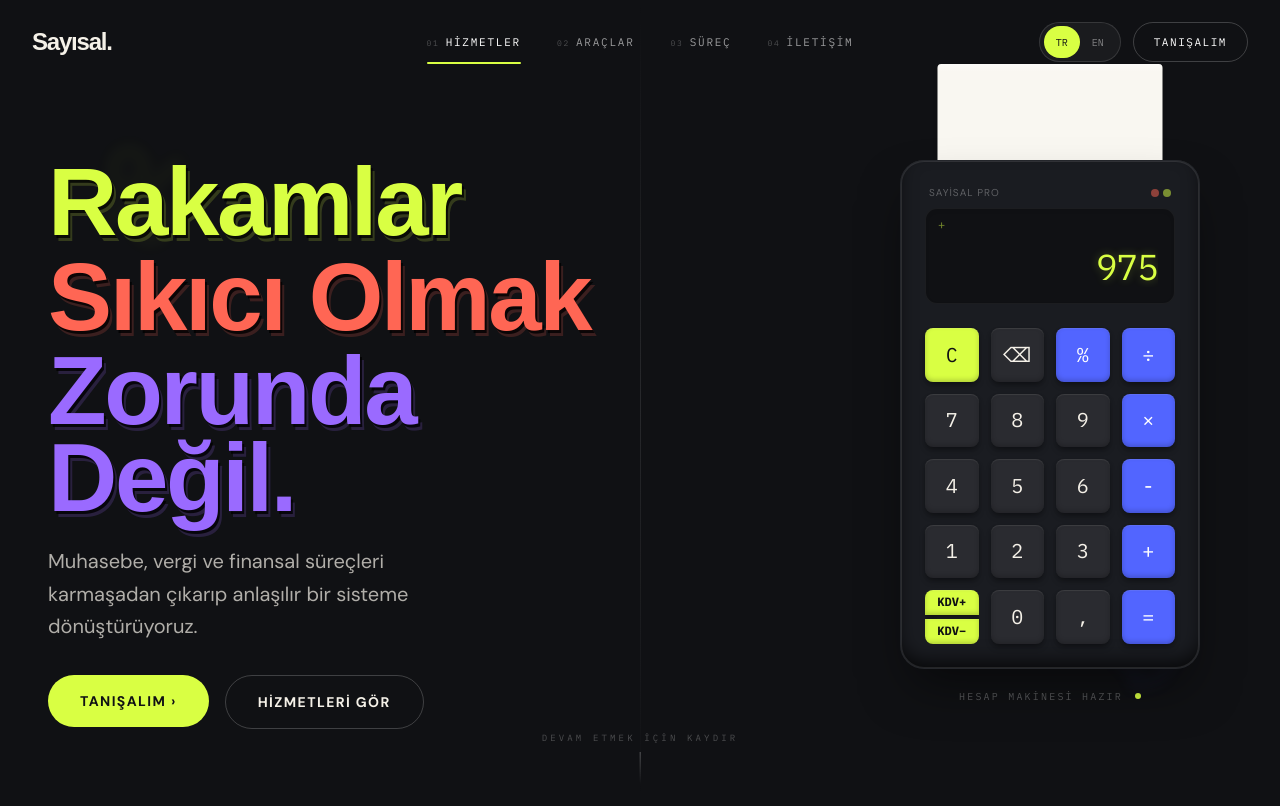
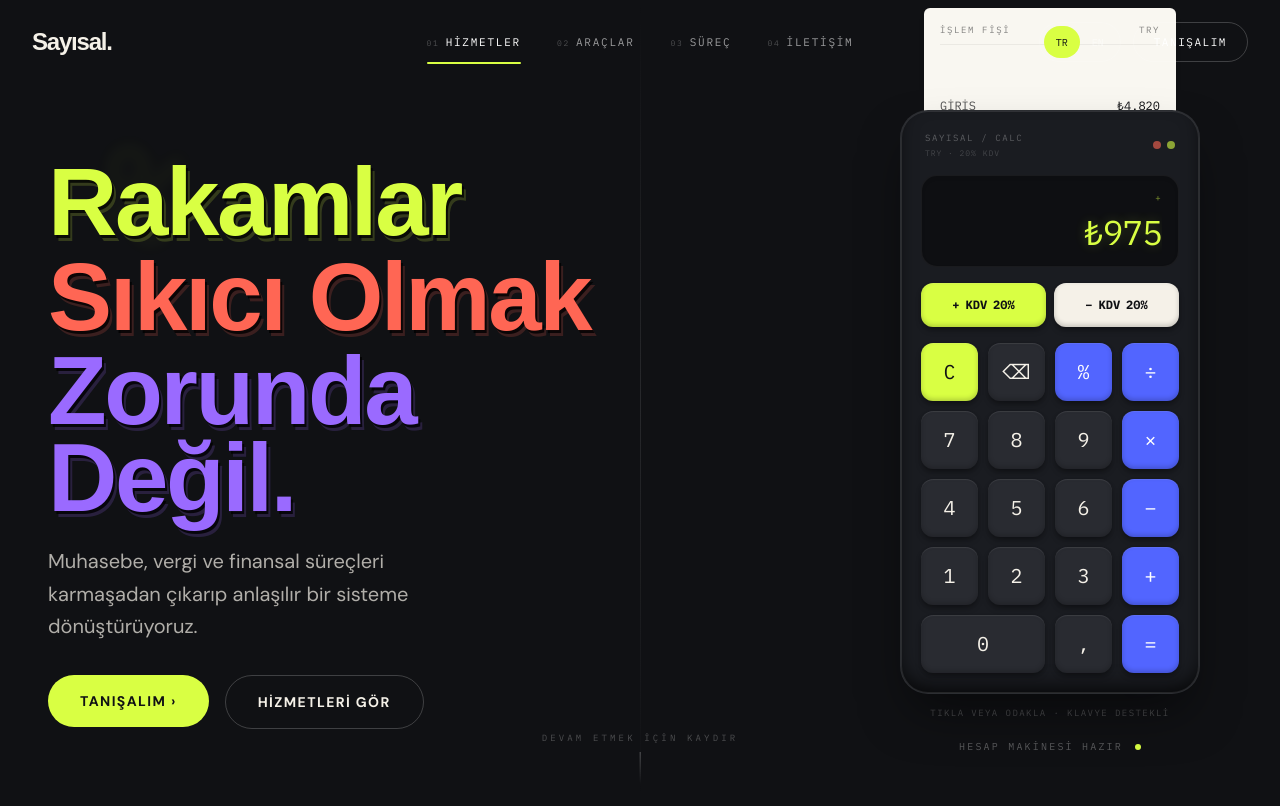
Before and after one commit to omeryigitler/muhasebe, a React (Vite) app: page / in a window 1280 px wide. Shown: the top 806 px of the page. Built offline with nearby package versions, Linux system fonts and the light colour scheme; a web font is replaced by a local one.

Commit message:
feat: rebuild calculator interaction and financial behavior

```diff
--- a/src/components/Calculator.tsx
+++ b/src/components/Calculator.tsx
@@ -1,11 +1,14 @@
-import React, { useState, useEffect, forwardRef, useImperativeHandle, useRef } from 'react';
+import React, { useEffect, useRef, useState, forwardRef, useImperativeHandle } from 'react';
 import { cn } from '../utils/cn';
 import { APP_CONFIG, getFinanceLocale } from '../config';
 import { useLanguage } from '../context/LanguageContext';
 
+export type CalculatorDemoPreset = 'bookkeeping' | 'vat' | 'payroll' | 'reporting';
+
 export type CalculatorHandle = {
   simulatePress: (key: string) => void;
   setDisplay: (val: string) => void;
+  setDemo: (preset: CalculatorDemoPreset) => void;
 };
 
 interface CalculatorProps {
@@ -33,6 +36,8 @@ export const Calculator = forwardRef<CalculatorHandle, CalculatorProps>(
     const [waitingForNewValue, setWaitingForNewValue] = useState(false);
     const [receipt, setReceipt] = useState<ReceiptEntry[]>([]);
     const [activeKey, setActiveKey] = useState<string | null>(null);
+    const [error, setError] = useState<string | null>(null);
+    const [keyboardActive, setKeyboardActive] = useState(false);
 
     const receiptRef = useRef<HTMLDivElement>(null);
     const rootRef = useRef<HTMLDivElement>(null);
@@ -48,6 +53,15 @@ export const Calculator = forwardRef<CalculatorHandle, CalculatorProps>(
       return Number.isFinite(parsed) ? parsed : 0;
     };
 
+    const resetCore = () => {
+      setDisplay('0');
+      setPreviousValue(null);
+      setOperator(null);
+      setWaitingForNewValue(false);
+      setReceipt([]);
+      setError(null);
+    };
+
     const addToReceipt = (kind: ReceiptEntryKind, amount: number, entryOperator?: string) => {
       setReceipt((prev) => [...prev, {
         id: Date.now() + Math.random(),
@@ -57,46 +71,118 @@ export const Calculator = forwardRef<CalculatorHandle, CalculatorProps>(
       }]);
     };
 
-    const formatCurrency = (num: number) => {
-      return new Intl.NumberFormat(finance.locale, {
+    const makeReceipt = (entries: Array<Omit<ReceiptEntry, 'id'>>) => {
+      const base = Date.now();
+      return entries.map((entry, index) => ({ ...entry, id: base + index }));
+    };
+
+    const formatCurrency = (num: number) => new Intl.NumberFormat(finance.locale, {
       style: 'currency',
       currency: finance.code,
       currencyDisplay: 'narrowSymbol',
       minimumFractionDigits: 0,
       maximumFractionDigits: 2,
     }).format(num);
+
+    const formatLiveDisplay = (raw: string) => {
+      if (error) return error;
+
+      const negative = raw.startsWith('-');
+      const unsigned = negative ? raw.slice(1) : raw;
+      const hasDecimal = unsigned.includes('.');
+      const [integerPart = '0', fractionPart = ''] = unsigned.split('.');
+      const integerValue = Number(integerPart || '0');
+      const grouped = new Intl.NumberFormat(finance.locale, {
+        useGrouping: true,
+        maximumFractionDigits: 0,
+      }).format(Number.isFinite(integerValue) ? integerValue : 0);
+      const decimal = language === 'tr' ? ',' : '.';
+
+      return `${negative ? '-' : ''}${finance.symbol}${grouped}${hasDecimal ? `${decimal}${fractionPart}` : ''}`;
     };
 
     const getReceiptLabel = (entry: ReceiptEntry) => {
       switch (entry.kind) {
-        case 'entry':
-          return t('calc.entry');
-        case 'operation':
-          return entry.operator || '';
-        case 'total':
-          return t('calc.total');
-        case 'vat-add':
-          return `+ ${t('calc.vat')} ${APP_CONFIG.vatRate}%`;
-        case 'vat-remove':
-          return `− ${t('calc.vat')} ${APP_CONFIG.vatRate}%`;
-        default:
-          return '';
+        case 'entry': return t('calc.entry');
+        case 'operation': return entry.operator || '';
+        case 'total': return t('calc.total');
+        case 'vat-add': return `+ ${t('calc.vat')} ${APP_CONFIG.vatRate}%`;
+        case 'vat-remove': return `− ${t('calc.vat')} ${APP_CONFIG.vatRate}%`;
+        default: return '';
       }
     };
 
-    const calculate = (a: number, b: number, op: string) => {
+    const calculate = (a: number, b: number, op: string): number | null => {
       switch (op) {
         case '+': return a + b;
         case '-': return a - b;
         case '×': return a * b;
-        case '÷': return b === 0 ? 0 : a / b;
+        case '÷': return b === 0 ? null : a / b;
         default: return b;
       }
     };
 
+    const fail = () => {
+      setError(language === 'tr' ? 'HATA' : 'ERROR');
+      setPreviousValue(null);
+      setOperator(null);
+      setWaitingForNewValue(true);
+    };
+
+    const setDemo = (preset: CalculatorDemoPreset) => {
+      setError(null);
+      setPreviousValue(null);
+      setOperator(null);
+      setWaitingForNewValue(true);
+
+      if (preset === 'bookkeeping') {
+        setDisplay('5795');
+        setReceipt(makeReceipt([
+          { kind: 'entry', amount: 4820 },
+          { kind: 'operation', amount: 975, operator: '+' },
+          { kind: 'total', amount: 5795 },
+        ]));
+      } else if (preset === 'vat') {
+        setDisplay('6954');
+        setReceipt(makeReceipt([
+          { kind: 'entry', amount: 5795 },
+          { kind: 'vat-add', amount: 1159 },
+          { kind: 'total', amount: 6954 },
+        ]));
+      } else if (preset === 'payroll') {
+        setDisplay('42000');
+        setReceipt(makeReceipt([
+          { kind: 'entry', amount: 32500 },
+          { kind: 'operation', amount: 9500, operator: '+' },
+          { kind: 'total', amount: 42000 },
+        ]));
+      } else {
+        setDisplay('14750');
+        setReceipt(makeReceipt([
+          { kind: 'entry', amount: 34200 },
+          { kind: 'operation', amount: 19450, operator: '−' },
+          { kind: 'total', amount: 14750 },
+        ]));
+      }
+    };
+
     const handlePress = (key: string, source: 'user' | 'simulation' = 'user') => {
-      if (source === 'user') {
-        onInteract?.();
+      if (source === 'user') onInteract?.();
+
+      if (error) {
+        if (key === 'C') {
+          resetCore();
+          return;
+        }
+        if (/[0-9]/.test(key) || key === '.') {
+          setError(null);
+          setPreviousValue(null);
+          setOperator(null);
+          setWaitingForNewValue(false);
+          setReceipt([]);
+          setDisplay(key === '.' ? '0.' : key);
+        }
+        return;
       }
 
       if (/[0-9]/.test(key)) {
@@ -106,29 +192,41 @@ export const Calculator = forwardRef<CalculatorHandle, CalculatorProps>(
         } else {
           setDisplay(display === '0' ? key : display + key);
         }
-      } else if (key === '.') {
+        return;
+      }
+
+      if (key === '.') {
         if (waitingForNewValue) {
           setDisplay('0.');
           setWaitingForNewValue(false);
         } else if (!display.includes('.')) {
           setDisplay(display + '.');
         }
-      } else if (key === 'C') {
-        setDisplay('0');
-        setPreviousValue(null);
-        setOperator(null);
-        setWaitingForNewValue(false);
-        setReceipt([]);
-      } else if (key === '⌫') {
+        return;
+      }
+
+      if (key === 'C') {
+        resetCore();
+        return;
+      }
+
+      if (key === '⌫') {
         if (waitingForNewValue) return;
         setDisplay(display.length > 1 ? display.slice(0, -1) : '0');
-      } else if (['+', '-', '×', '÷'].includes(key)) {
+        return;
+      }
+
+      if (['+', '-', '×', '÷'].includes(key)) {
         const currentNum = parseDisplay();
         if (previousValue === null) {
           setPreviousValue(currentNum);
           addToReceipt('entry', currentNum);
         } else if (operator && !waitingForNewValue) {
           const result = calculate(previousValue, currentNum, operator);
+          if (result === null) {
+            fail();
+            return;
+          }
           setDisplay(toDisplayValue(result));
           setPreviousValue(result);
           addToReceipt('operation', currentNum, operator);
@@ -136,10 +234,17 @@ export const Calculator = forwardRef<CalculatorHandle, CalculatorProps>(
         }
         setOperator(key);
         setWaitingForNewValue(true);
-      } else if (key === '=') {
+        return;
+      }
+
+      if (key === '=') {
         const currentNum = parseDisplay();
         if (operator && previousValue !== null) {
           const result = calculate(previousValue, currentNum, operator);
+          if (result === null) {
+            fail();
+            return;
+          }
           setDisplay(toDisplayValue(result));
           addToReceipt('operation', currentNum, operator);
           addToReceipt('total', result);
@@ -147,25 +252,40 @@ export const Calculator = forwardRef<CalculatorHandle, CalculatorProps>(
           setOperator(null);
           setWaitingForNewValue(true);
         }
-      } else if (key === 'VAT+') {
+        return;
+      }
+
+      if (key === '%') {
+        const currentNum = parseDisplay();
+        let percentageValue = currentNum / 100;
+        if (previousValue !== null && operator && ['+', '-'].includes(operator)) {
+          percentageValue = previousValue * (currentNum / 100);
+        }
+        setDisplay(toDisplayValue(percentageValue));
+        setWaitingForNewValue(false);
+        return;
+      }
+
+      if (key === 'VAT+') {
         const currentNum = parseDisplay();
         const vatAmount = currentNum * (APP_CONFIG.vatRate / 100);
         const total = currentNum + vatAmount;
         setDisplay(toDisplayValue(total));
+        addToReceipt('entry', currentNum);
         addToReceipt('vat-add', vatAmount);
         addToReceipt('total', total);
         setWaitingForNewValue(true);
-      } else if (key === 'VAT-') {
+        return;
+      }
+
+      if (key === 'VAT-') {
         const currentNum = parseDisplay();
         const net = currentNum / (1 + APP_CONFIG.vatRate / 100);
         const vatAmount = currentNum - net;
         setDisplay(toDisplayValue(net));
+        addToReceipt('entry', currentNum);
         addToReceipt('vat-remove', vatAmount);
         addToReceipt('total', net);
-        setWaitingForNewValue(true);
-      } else if (key === '%') {
-        const currentNum = parseDisplay();
-        setDisplay(toDisplayValue(currentNum / 100));
         setWaitingForNewValue(true);
       }
     };
@@ -177,28 +297,25 @@ export const Calculator = forwardRef<CalculatorHandle, CalculatorProps>(
         window.setTimeout(() => setActiveKey(null), 150);
       },
       setDisplay: (val) => {
+        setError(null);
         setDisplay(val);
-      }
+      },
+      setDemo,
     }));
 
     useEffect(() => {
-      if (receiptRef.current) {
-        receiptRef.current.scrollTop = receiptRef.current.scrollHeight;
-      }
+      if (receiptRef.current) receiptRef.current.scrollTop = receiptRef.current.scrollHeight;
     }, [receipt]);
 
     useEffect(() => {
-      const handleKeyDown = (e: KeyboardEvent) => {
-        if (e.metaKey || e.ctrlKey || e.altKey) return;
-
-        const target = e.target as HTMLElement | null;
-        if (target?.closest('input, textarea, select, [contenteditable="true"]')) return;
+      const handleKeyDown = (event: KeyboardEvent) => {
+        if (event.metaKey || event.ctrlKey || event.altKey) return;
 
         const root = rootRef.current;
-        if (!root) return;
-        const rect = root.getBoundingClientRect();
-        const isVisible = rect.bottom > 0 && rect.top < window.innerHeight && rect.right > 0 && rect.left < window.innerWidth;
-        if (!isVisible) return;
+        const activeElement = document.activeElement as HTMLElement | null;
+        if (!root || !activeElement || !root.contains(activeElement)) return;
+        if (activeElement.matches('input, textarea, select, [contenteditable="true"]')) return;
+        if (activeElement instanceof HTMLButtonElement && (event.key === 'Enter' || event.key === ' ')) return;
 
         const keyMap: Record<string, string> = {
           Enter: '=',
@@ -208,18 +325,20 @@ export const Calculator = forwardRef<CalculatorHandle, CalculatorProps>(
           '/': '÷',
           ',': language === 'tr' ? '.' : ',',
         };
-        const mappedKey = keyMap[e.key] || e.key;
+        const mappedKey = keyMap[event.key] || event.key;
         const validKeys = ['0','1','2','3','4','5','6','7','8','9','.','+','-','×','÷','=','C','⌫','%'];
+
         if (validKeys.includes(mappedKey)) {
-          e.preventDefault();
+          event.preventDefault();
           setActiveKey(mappedKey);
           handlePress(mappedKey, 'user');
           window.setTimeout(() => setActiveKey(null), 150);
         }
       };
+
       window.addEventListener('keydown', handleKeyDown);
       return () => window.removeEventListener('keydown', handleKeyDown);
-    }, [display, previousValue, operator, waitingForNewValue, isInteractive, language]);
+    }, [display, previousValue, operator, waitingForNewValue, error, language]);
 
     const renderKey = (
       label: string,
@@ -228,13 +347,11 @@ export const Calculator = forwardRef<CalculatorHandle, CalculatorProps>(
       actionKey: string = label,
       ariaLabel?: string,
     ) => {
-      const baseClass = 'calc-btn relative flex items-center justify-center rounded-lg text-lg sm:text-xl font-mono select-none overflow-hidden active:translate-y-[2px]';
       const variants = {
-        default: 'bg-[#2A2B30] text-warm-paper hover:bg-[#32343A]',
-        operator: 'bg-electric-blue text-white hover:bg-opacity-90',
-        accent: 'bg-acid-lime text-deep-ink hover:bg-opacity-90',
+        default: 'bg-[#292B31] text-warm-paper hover:bg-[#33363D]',
+        operator: 'bg-electric-blue text-white hover:bg-[#6474FF]',
+        accent: 'bg-acid-lime text-deep-ink hover:bg-[#E1FF69]',
       };
-      const isSimActive = activeKey === actionKey;
 
       return (
         <button
@@ -242,121 +359,112 @@ export const Calculator = forwardRef<CalculatorHandle, CalculatorProps>(
           aria-label={ariaLabel || label}
           onClick={() => handlePress(actionKey, 'user')}
           className={cn(
-            baseClass,
+            'calc-btn min-h-[52px] sm:min-h-[58px] rounded-xl flex items-center justify-center font-mono text-lg sm:text-xl select-none',
             variants[variant],
-            isSimActive && 'sim-active',
-            colSpan === 2 && 'col-span-2',
-            isInteractive ? 'cursor-pointer' : 'cursor-default'
+            activeKey === actionKey && 'sim-active',
+            colSpan === 2 && 'col-span-2'
           )}
-          style={{ paddingBottom: '100%', height: 0 }}
         >
-          <span className="absolute inset-0 flex items-center justify-center">
           {label}
-          </span>
         </button>
       );
     };
 
-    const renderVatKey = () => (
-      <div className="grid grid-rows-2 gap-1 rounded-lg overflow-hidden" style={{ aspectRatio: '1 / 1' }}>
-        {(['VAT+', 'VAT-'] as const).map((key) => (
-          <button
-            key={key}
-            type="button"
-            aria-label={key === 'VAT+'
-              ? (language === 'tr' ? `${t('calc.vat')} ekle` : `Add ${t('calc.vat')}`)
-              : (language === 'tr' ? `${t('calc.vat')} çıkar` : `Remove ${t('calc.vat')}`)}
-            onClick={() => handlePress(key, 'user')}
-            className={cn(
-              'calc-btn bg-acid-lime text-deep-ink font-mono text-[10px] sm:text-xs font-bold select-none',
-              activeKey === key && 'sim-active'
-            )}
+    return (
+      <div
+        ref={rootRef}
+        tabIndex={0}
+        aria-label={language === 'tr' ? 'Sayısal hesap makinesi. Klavye kullanmak için odaklayın.' : 'Sayısal calculator. Focus to use the keyboard.'}
+        onFocusCapture={() => setKeyboardActive(true)}
+        onBlurCapture={() => window.requestAnimationFrame(() => setKeyboardActive(Boolean(rootRef.current?.contains(document.activeElement))))}
+        onPointerDown={(event) => {
+          const target = event.target as HTMLElement;
+          if (!target.closest('button')) rootRef.current?.focus({ preventScroll: true });
+        }}
+        className={cn('native-cursor calculator-root relative w-full max-w-[300px] sm:max-w-[350px] perspective-1000 mx-auto outline-none', className)}
       >
-            {t('calc.vat')}{key.endsWith('+') ? '+' : '−'}
-          </button>
-        ))}
+        <div className="absolute left-1/2 -top-[102px] w-[84%] -translate-x-1/2 h-[122px] bg-[#F9F7F1] text-deep-ink font-mono text-[10px] sm:text-xs p-4 rounded-t-md shadow-md overflow-hidden flex flex-col uppercase" style={{ zIndex: 0 }}>
+          <div className="flex items-center justify-between pb-2 border-b border-deep-ink/12 text-[8px] sm:text-[9px] tracking-[0.18em] opacity-50">
+            <span>{language === 'tr' ? 'İşlem fişi' : 'Calculation tape'}</span>
+            <span>{finance.code}</span>
           </div>
-    );
-
-    return (
-      <div ref={rootRef} className={cn('relative w-full max-w-[280px] sm:max-w-[340px] perspective-1000 mx-auto', className)}>
-        <div
-          className="absolute left-1/2 -top-24 w-3/4 -translate-x-1/2 h-32 bg-[#F9F7F1] text-deep-ink font-mono text-xs p-4 rounded-t-sm shadow-md overflow-hidden flex flex-col justify-end uppercase"
-          style={{ transformOrigin: 'bottom center', zIndex: 0 }}
-        >
-          <div ref={receiptRef} className="overflow-y-auto no-scrollbar flex flex-col gap-1 w-full mask-image-bottom">
-            {receipt.map((entry) => (
-              <div key={entry.id} className={cn(
-                'flex justify-between w-full',
-                entry.kind === 'total' && 'border-t border-dashed border-deep-ink/30 pt-1 font-bold mt-1'
-              )}>
-                <span className="opacity-70">{getReceiptLabel(entry)}</span>
-                <span>{formatCurrency(entry.amount)}</span>
+          <div ref={receiptRef} className="mt-auto overflow-y-auto no-scrollbar flex flex-col gap-1 w-full mask-image-bottom">
+            {receipt.length === 0 ? (
+              <div className="flex justify-between opacity-30"><span>—</span><span>{formatCurrency(0)}</span></div>
+            ) : receipt.map((entry) => (
+              <div key={entry.id} className={cn('flex justify-between gap-3 w-full', entry.kind === 'total' && 'border-t border-dashed border-deep-ink/30 pt-1 font-bold mt-1')}>
+                <span className="opacity-70 truncate">{getReceiptLabel(entry)}</span>
+                <span className="tabular-nums shrink-0">{formatCurrency(entry.amount)}</span>
               </div>
             ))}
           </div>
-          <div className="absolute top-0 left-0 w-full h-2 bg-gradient-to-b from-white/50 to-transparent" />
         </div>
 
-        <div className="calc-shadow relative z-10 bg-[#1A1C21] rounded-3xl p-4 sm:p-6 border border-white/5 flex flex-col gap-4 sm:gap-6 backdrop-blur-xl">
-          <div className="flex flex-col gap-2">
-            <div className="flex justify-between items-center px-1">
-              <span className="text-[10px] text-white/30 tracking-widest uppercase">Sayisal Pro</span>
-              <div className="flex gap-1">
-                <div className="w-2 h-2 rounded-full bg-coral/50" />
-                <div className="w-2 h-2 rounded-full bg-acid-lime/50" />
+        <div className="calc-shadow relative z-10 bg-[#1A1C21] rounded-[28px] p-4 sm:p-5 border border-white/8 flex flex-col gap-3.5 sm:gap-4">
+          <div className="flex items-center justify-between px-1">
+            <div>
+              <p className="font-mono text-[9px] text-white/28 tracking-[0.18em] uppercase">Sayısal / Calc</p>
+              <p className="font-mono text-[8px] text-white/18 tracking-[0.12em] uppercase mt-0.5">{finance.code} · {APP_CONFIG.vatRate}% {t('calc.vat')}</p>
+            </div>
+            <div className="flex gap-1.5" aria-hidden="true">
+              <span className="w-2 h-2 rounded-full bg-coral/60" />
+              <span className="w-2 h-2 rounded-full bg-acid-lime/60" />
             </div>
           </div>
 
-            <div className="bg-[#101114] rounded-xl p-4 flex flex-col items-end shadow-inner border border-white/5 h-24 justify-end relative overflow-hidden">
-              <div className="absolute top-2 left-3 text-xs text-acid-lime/50 font-mono">
-                {operator || ''}
+          <div className={cn('bg-[#0E0F12] rounded-2xl px-4 py-3 min-h-[92px] flex flex-col items-end justify-end shadow-inner border transition-colors overflow-hidden', error ? 'border-coral/50' : 'border-white/5')}>
+            <div className="w-full flex items-center justify-between min-h-5 mb-1 font-mono text-[9px] uppercase tracking-[0.16em]">
+              <span className="text-white/20">{keyboardActive ? (language === 'tr' ? 'Klavye aktif' : 'Keyboard active') : ''}</span>
+              <span className="text-acid-lime/55">{operator || ''}</span>
             </div>
             <div
-                className="text-3xl sm:text-4xl font-mono text-acid-lime tracking-tight tabular-nums truncate w-full text-right"
-                style={{ textShadow: '0 0 10px rgba(217,255,67,0.3)' }}
+              aria-live="polite"
+              aria-atomic="true"
+              className={cn('w-full text-right font-mono tracking-tight tabular-nums truncate', error ? 'text-2xl text-coral' : 'text-3xl sm:text-[2.15rem] text-acid-lime')}
+              style={!error ? { textShadow: '0 0 12px rgba(217,255,67,0.24)' } : undefined}
             >
-                {language === 'tr' ? display.replace('.', ',') : display}
-              </div>
+              {formatLiveDisplay(display)}
             </div>
           </div>
 
-          <div className="grid grid-cols-4 gap-2 sm:gap-3">
-            {renderKey('C', 1, 'accent')}
-            {renderKey('⌫')}
+          <div className="grid grid-cols-2 gap-2">
+            <button
+              type="button"
+              onClick={() => handlePress('VAT+', 'user')}
+              className={cn('calc-btn min-h-11 rounded-xl bg-acid-lime text-deep-ink font-mono text-[10px] sm:text-xs font-bold flex items-center justify-center gap-1.5', activeKey === 'VAT+' && 'sim-active')}
+            >
+              <span>+</span><span>{t('calc.vat')}</span><span>{APP_CONFIG.vatRate}%</span>
+            </button>
+            <button
+              type="button"
+              onClick={() => handlePress('VAT-', 'user')}
+              className={cn('calc-btn min-h-11 rounded-xl bg-[#F5F1E8] text-deep-ink font-mono text-[10px] sm:text-xs font-bold flex items-center justify-center gap-1.5', activeKey === 'VAT-' && 'sim-active')}
+            >
+              <span>−</span><span>{t('calc.vat')}</span><span>{APP_CONFIG.vatRate}%</span>
+            </button>
+          </div>
+
+          <div className="grid grid-cols-4 gap-2 sm:gap-2.5">
+            {renderKey('C', 1, 'accent', 'C', language === 'tr' ? 'Temizle' : 'Clear')}
+            {renderKey('⌫', 1, 'default', '⌫', language === 'tr' ? 'Geri sil' : 'Backspace')}
             {renderKey('%', 1, 'operator')}
             {renderKey('÷', 1, 'operator')}
 
-            {renderKey('7')}
-            {renderKey('8')}
-            {renderKey('9')}
-            {renderKey('×', 1, 'operator')}
-
-            {renderKey('4')}
-            {renderKey('5')}
-            {renderKey('6')}
-            {renderKey('-', 1, 'operator')}
-
-            {renderKey('1')}
-            {renderKey('2')}
-            {renderKey('3')}
-            {renderKey('+', 1, 'operator')}
-
-            {renderVatKey()}
-            {renderKey('0')}
-            {renderKey(
-              language === 'tr' ? ',' : '.',
-              1,
-              'default',
-              '.',
-              language === 'tr' ? 'Ondalık ayırıcı' : 'Decimal point'
-            )}
+            {renderKey('7')}{renderKey('8')}{renderKey('9')}{renderKey('×', 1, 'operator')}
+            {renderKey('4')}{renderKey('5')}{renderKey('6')}{renderKey('−', 1, 'operator', '-')}
+            {renderKey('1')}{renderKey('2')}{renderKey('3')}{renderKey('+', 1, 'operator')}
+            {renderKey('0', 2)}
+            {renderKey(language === 'tr' ? ',' : '.', 1, 'default', '.', language === 'tr' ? 'Ondalık ayırıcı' : 'Decimal point')}
             {renderKey('=', 1, 'operator')}
           </div>
         </div>
+
+        <p className="mt-3 text-center font-mono text-[8px] sm:text-[9px] uppercase tracking-[0.16em] text-white/24">
+          {isInteractive
+            ? (language === 'tr' ? 'Tıkla veya odakla · Klavye destekli' : 'Click or focus · Keyboard enabled')
+            : (language === 'tr' ? 'Canlı demo çalışıyor' : 'Live demo running')}
+        </p>
       </div>
     );
   }
 );
-
-Calculator.displayName = 'Calculator';
```
Lines whose indentation alone changed are shown as unchanged.
